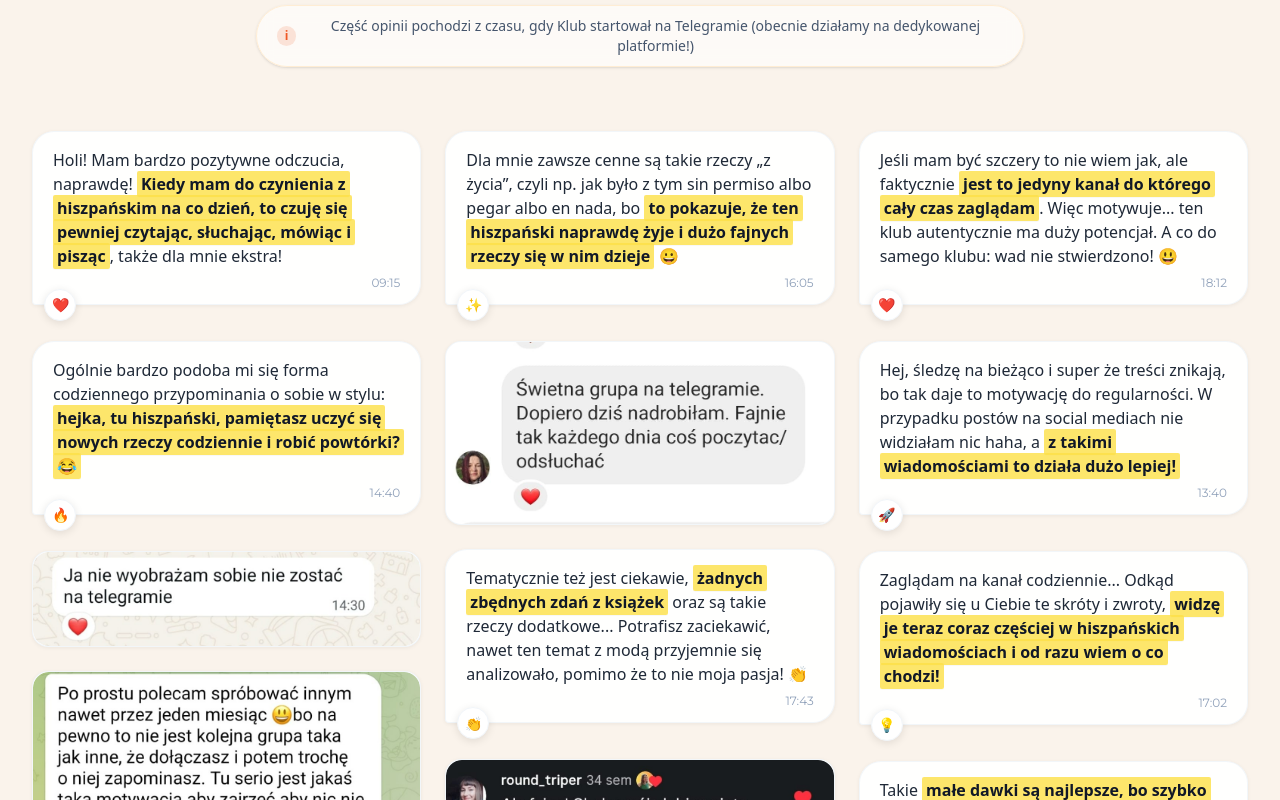
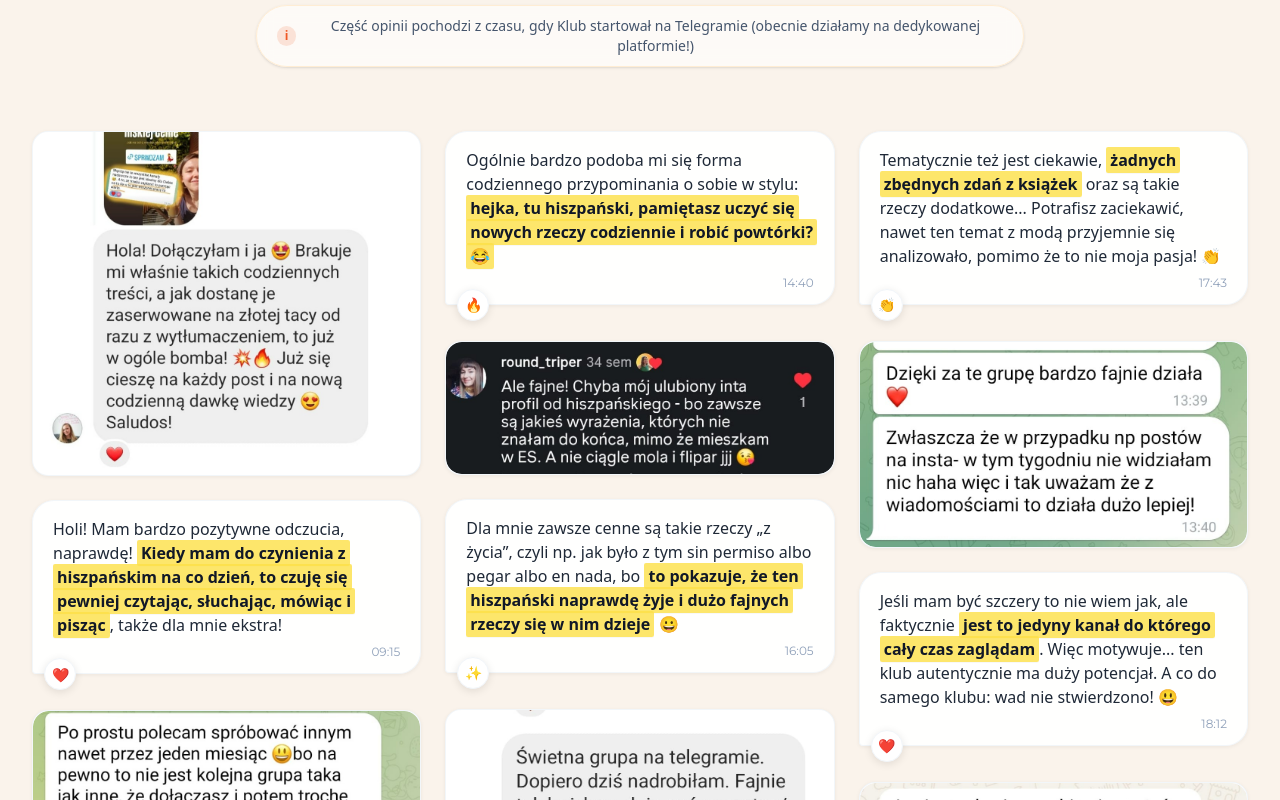
Before and after one commit to apiatek1996-del/strona-strefa-klub, a Next.js app: page / in a window 1280 px wide. Shown: the part 9940-10740 px from the top of the page. Built offline with nearby package versions, Linux system fonts and the light colour scheme.

Commit message:
Testimonials: dodano nowe screenshoty zlota taca i lepiej niz insta, zbalansowany uklad 3-kolumnowy

```diff
--- a/components/sections/Testimonials.tsx
+++ b/components/sections/Testimonials.tsx
@@ -23,6 +23,13 @@ type TestimonialItem =
 const Testimonials = () => {
   const testimonials: TestimonialItem[] = [
     {
+      type: "image",
+      content: {
+        src: "/testimonials/t_zlota_taca.jpg",
+        alt: "Opinia członka Klubu: Treści zaserwowane na złotej tacy to bomba!",
+      },
+    },
+    {
       type: "text",
       content: {
         fullTextBefore: "Holi! Mam bardzo pozytywne odczucia, naprawdę! ",
@@ -31,6 +38,13 @@ const Testimonials = () => {
         text: "",
         time: "09:15",
         reaction: "❤️",
+      },
+    },
+    {
+      type: "image",
+      content: {
+        src: "/testimonials/t_warto_placic.jpg",
+        alt: "Opinia członka Klubu: Polecam spróbować nawet na miesiąc, warto!",
       },
     },
     {
@@ -47,15 +61,8 @@ const Testimonials = () => {
     {
       type: "image",
       content: {
-        src: "/testimonials/t1.jpg",
-        alt: "Opinia członka Klubu: Ja nie wyobrażam sobie nie zostać",
-      },
-    },
-    {
-      type: "image",
-      content: {
-        src: "/testimonials/t_warto_placic.jpg",
-        alt: "Opinia członka Klubu: Polecam spróbować nawet na miesiąc, warto!",
+        src: "/testimonials/ig_review.jpg",
+        alt: "Opinia na Instagramie: mieszkam w Hiszpanii i zawsze znajduję nowe wyrażenia",
       },
     },
     {
@@ -90,8 +97,8 @@ const Testimonials = () => {
     {
       type: "image",
       content: {
-        src: "/testimonials/ig_review.jpg",
-        alt: "Opinia na Instagramie: mieszkam w Hiszpanii i zawsze znajduję nowe wyrażenia",
+        src: "/testimonials/t_lepiej_niz_insta.jpg",
+        alt: "Opinia członka Klubu: Z wiadomościami działa to dużo lepiej niż posty na insta",
       },
     },
     {
@@ -106,25 +113,10 @@ const Testimonials = () => {
       },
     },
     {
-      type: "text",
+      type: "image",
       content: {
-        fullTextBefore: "Hej, śledzę na bieżąco i super że treści znikają, bo tak daje to motywację do regularności. W przypadku postów na social mediach nie widziałam nic haha, a ",
-        highlighted: "z takimi wiadomościami to działa dużo lepiej!",
-        fullTextAfter: "",
-        text: "",
-        time: "13:40",
-        reaction: "🚀",
-      },
-    },
-    {
-      type: "text",
-      content: {
-        fullTextBefore: "Zaglądam na kanał codziennie... Odkąd pojawiły się u Ciebie te skróty i zwroty, ",
-        highlighted: "widzę je teraz coraz częściej w hiszpańskich wiadomościach i od razu wiem o co chodzi!",
-        fullTextAfter: "",
-        text: "",
-        time: "17:02",
-        reaction: "💡",
+        src: "/testimonials/t1.jpg",
+        alt: "Opinia członka Klubu: Ja nie wyobrażam sobie nie zostać",
       },
     },
     {
```
Also changed, not shown: public/testimonials/t_lepiej_niz_insta.jpg (added), public/testimonials/t_zlota_taca.jpg (added).
